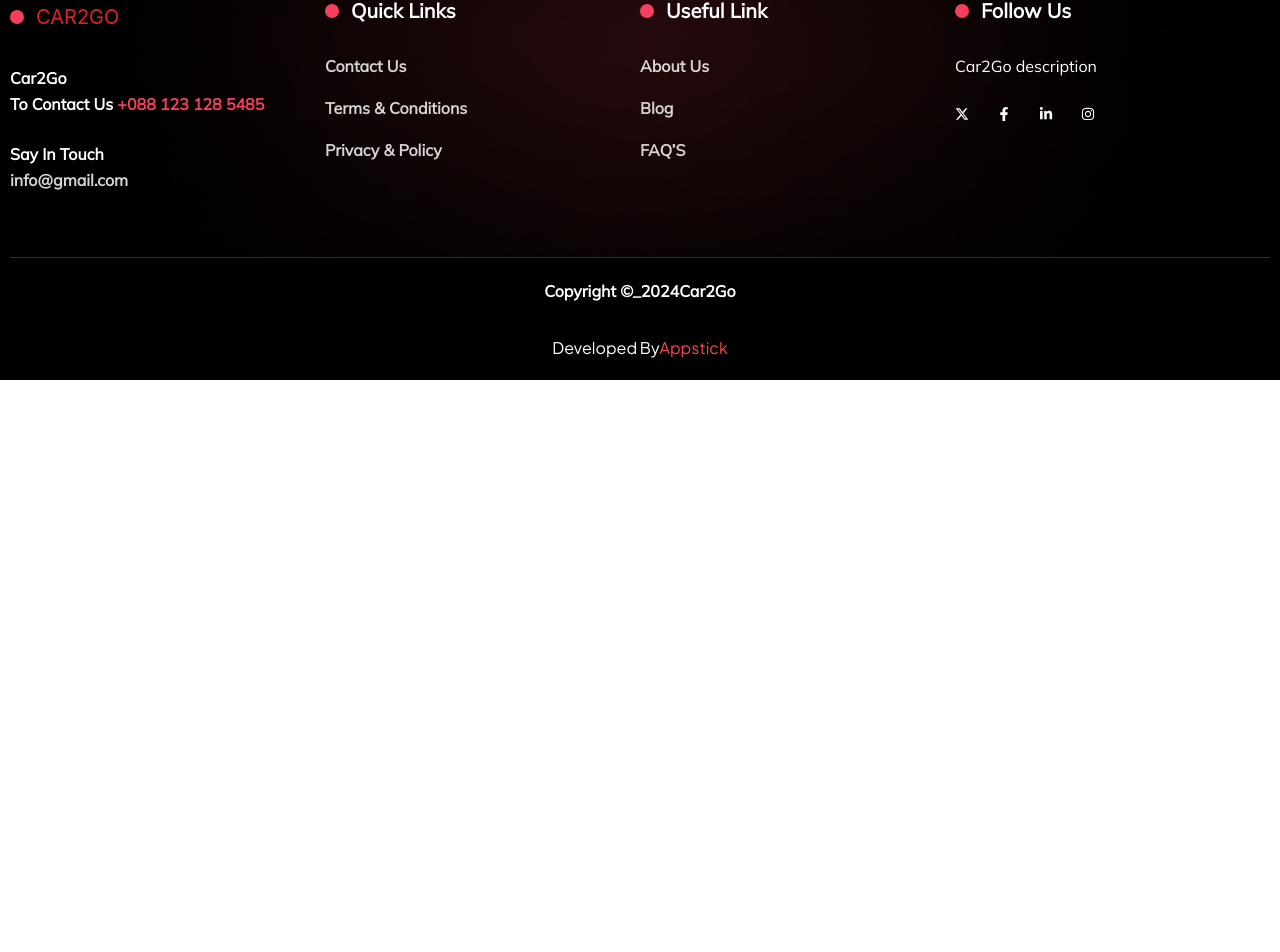
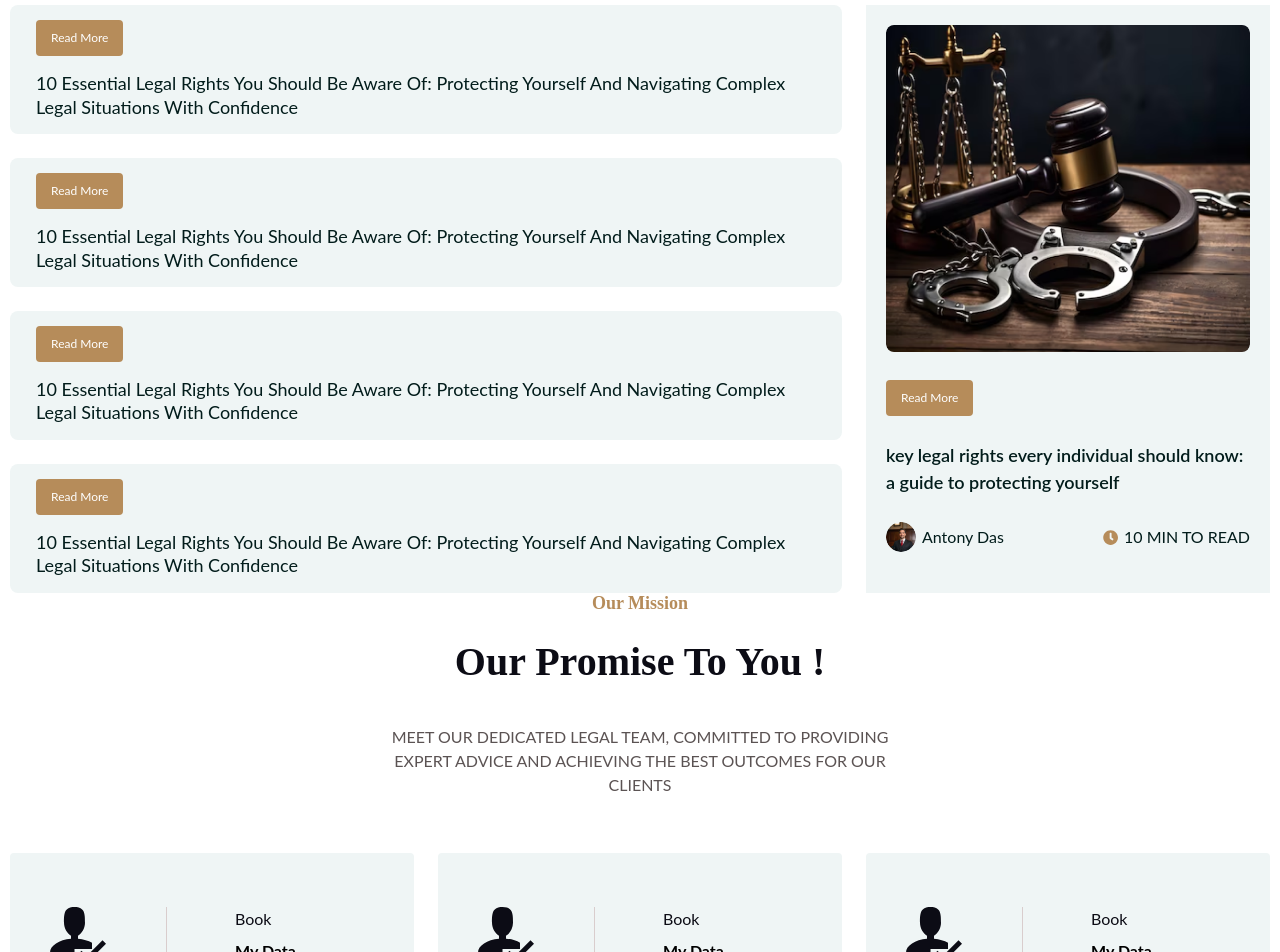
Before and after one commit to Tasniasamia/My_project, a Next.js app: page /court in a window 1280 px wide. Shown: the part 6753-7705 px from the top of the page. Before the commit the page ends 7133 px from the top, so only its background shows below. Built offline with nearby package versions, Linux system fonts and the light colour scheme; no server answers.

Commit message:
without some bugs design done

```diff
--- a/app/(site)/court/page.js
+++ b/app/(site)/court/page.js
@@ -1,5 +1,7 @@
 "use client";
 import About from "@/app/components/court/about";
+import Blog from "@/app/components/court/blog";
+import Booking from "@/app/components/court/booking";
 import Client from "@/app/components/court/client";
 import Counter from "@/app/components/court/counter";
 import Hero from "@/app/components/court/hero";
@@ -19,6 +21,8 @@ const page = () => {
             <Justice/>
             <Project/>
             <Client/>
+            <Blog/>
+            <Booking/>
         </div>
     );
 };
--- /dev/null
+++ b/app/components/court/blog.js
@@ -0,0 +1,95 @@
+"use client";
+
+import Image from "next/image";
+import { FaClock } from "react-icons/fa";
+
+const Blog = () => {
+  return (
+    <div className="container py-[130px]">
+      <h4 className="header-4-bold text-[#B68C5A]">service</h4>
+      <h2 className="text-[#0C0C15] mt-[24px] about-title mt-[24px]">
+        Case Study
+      </h2>
+      <p className="mt-[56px] lg:w-[536px] w-full mb-[85px] text-[#5B5353] font-normal uppercase font-['Lato'] text-base line-height-[170%]">
+        Our legal services are designed to protect your rights and deliver
+        results. With expertise across a range of practice areas, we provide
+        personalized, professional support for every case.
+      </p>
+      <div className="grid lg:grid-cols-3 grid-cols-1 gap-[24px]">
+        <div className="lg:col-span-2 col-span-1 grid grid-cols-1 gap-[24px]">
+          <div className="px-[26px] py-[15px] bg-[#EFF5F5] rounded-[8px]">
+            <button className="px-[15px] py-[10px] bg-[#B68C5A] text-white rounded-[4px] cursor-pointer font-normal font-['Lato'] text-xs">
+              Read More
+            </button>
+            <p className="pt-[16px] text-[#021C1B] blog-text">
+              10 Essential Legal Rights You Should Be Aware of: Protecting
+              Yourself and Navigating Complex Legal Situations with Confidence
+            </p>
+          </div>
+          <div className="px-[26px] py-[15px] bg-[#EFF5F5] rounded-[8px]">
+            <button className="px-[15px] py-[10px] bg-[#B68C5A] text-white rounded-[4px] cursor-pointer font-normal font-['Lato'] text-xs">
+              Read More
+            </button>
+            <p className="pt-[16px] text-[#021C1B] blog-text">
+              10 Essential Legal Rights You Should Be Aware of: Protecting
+              Yourself and Navigating Complex Legal Situations with Confidence
+            </p>
+          </div>
+          <div className="px-[26px] py-[15px] bg-[#EFF5F5] rounded-[8px]">
+            <button className="px-[15px] py-[10px] bg-[#B68C5A] text-white rounded-[4px] cursor-pointer font-normal font-['Lato'] text-xs">
+              Read More
+            </button>
+            <p className="pt-[16px] text-[#021C1B] blog-text">
+              10 Essential Legal Rights You Should Be Aware of: Protecting
+              Yourself and Navigating Complex Legal Situations with Confidence
+            </p>
+          </div>
+          <div className="px-[26px] py-[15px] bg-[#EFF5F5] rounded-[8px]">
+            <button className="px-[15px] py-[10px] bg-[#B68C5A] text-white rounded-[4px] cursor-pointer font-normal font-['Lato'] text-xs">
+              Read More
+            </button>
+            <p className="pt-[16px] text-[#021C1B] blog-text">
+              10 Essential Legal Rights You Should Be Aware of: Protecting
+              Yourself and Navigating Complex Legal Situations with Confidence
+            </p>
+          </div>
+        </div>
+        <div className="col-span-1 p-[20px] bg-[#EFF5F5]">
+          <Image
+            src="/court/blog.png"
+            width={455}
+            height={327}
+            alt="blog"
+            className="rounded-[8px] w-full md:h-[327px] h-[250px] object-fill"
+          />
+          <button className="mt-[28px] py-[10px] px-[15px] bg-[#B68C5A] text-white rounded-[4px] cursor-pointer font-normal font-['Lato'] text-xs">
+            Read More
+          </button>
+          <p className="text-[#021C1B] my-[26px] text-[18px] font-semibold font-[Lato] lowercase line-height-[130%]">
+            Key Legal Rights Every Individual Should Know: A Guide to Protecting
+            Yourself
+          </p>
+          <div className="flex flex-row justify-between items-center">
+            <div className="flex gap-[6px] items-center">
+              <Image
+                src="/court/image.png"
+                width={30}
+                height={30}
+                alt="image"
+                className="w-[30px] h-[30px] object-fill rounded-[30px]"
+              />
+              <span className="text-base font-normal font-[Lato] text-[#021C1B] capitalize">Antony Das</span>
+            </div>
+            <div className="flex gap-[6px] items-center">
+              <FaClock className="text-[15.22px] text-[#B68C5A]"
+              />
+              <span className="text-base font-normal font-[Lato] text-[#021C1B] uppercase">10 min to read</span>
+            </div>
+          </div>
+        </div>
+      </div>
+    </div>
+  );
+};
+
+export default Blog;
--- /dev/null
+++ b/app/components/court/booking.js
@@ -0,0 +1,79 @@
+"use client";
+import { ImUserCheck } from "react-icons/im";
+
+const Booking = () => {
+  return (
+    <div className="container pb-[150px]">
+      {/* title */}
+      <div className="text-center">
+        <h4 className="header-4-bold text-[#B68C5A]">our mission</h4>
+        <h2 className="text-[#0C0C15] mt-[24px] about-title">
+          our promise to you !
+        </h2>
+
+        <div className="flex justify-center  mt-[40px] mb-[56px] ">
+          <p className="lg:w-[535px] w-full  text-[#5B5353] font-normal uppercase font-['Lato'] text-base line-height-[170%]">
+            Meet our dedicated legal team, committed to providing expert advice
+            and achieving the best outcomes for our clients
+          </p>
+        </div>
+      </div>
+      {/* content */}
+      <div className="grid lg:grid-cols-3 md:grid-cols-2 grid-cols-1 gap-[24px]">
+        <div className="rounded-[4px] bg-[#EFF5F5] py-[54px] px-[40px] group">
+          <div className="flex items-center ">
+            <div className="pe-[60px] border-r-[1.5px] w-fit border-[#D9CDCD] group-hover:border-[#B68C5A] duration-300 transition-all">
+              <ImUserCheck className="text-[56px] text-[#0C0C15] group-hover:text-[#B68C5A] duration-300 transition-all" />
+            </div>
+            <div className="flex flex-col items-end sm:ps-[68px] ps-[30px]">
+              <div>
+                <p className="text-base font-normal capitalize font-[Lato] text-[#0C0C15] mb-[8px] group-hover:text-[#B68C5A] duration-300 transition-all">
+                  Book
+                </p>
+                <p className="text-base font-bold capitalize font-[Lato] text-black group-hover:text-[#B68C5A] duration-300 transition-all">
+                  my data
+                </p>
+              </div>
+            </div>
+          </div>
+        </div>
+        <div className="rounded-[4px] bg-[#EFF5F5] py-[54px] px-[40px] group">
+          <div className="flex items-center ">
+            <div className="pe-[60px] border-r-[1.5px] w-fit border-[#D9CDCD] group-hover:border-[#B68C5A] duration-300 transition-all">
+              <ImUserCheck className="text-[56px] text-[#0C0C15] group-hover:text-[#B68C5A] duration-300 transition-all" />
+            </div>
+            <div className="flex flex-col items-end sm:ps-[68px] ps-[30px]">
+              <div>
+                <p className="text-base font-normal capitalize font-[Lato] text-[#0C0C15] mb-[8px] group-hover:text-[#B68C5A] duration-300 transition-all">
+                  Book
+                </p>
+                <p className="text-base font-bold capitalize font-[Lato] text-black group-hover:text-[#B68C5A] duration-300 transition-all">
+                  my data
+                </p>
+              </div>
+            </div>
+          </div>
+        </div>
+        <div className="rounded-[4px] bg-[#EFF5F5] py-[54px] px-[40px] group">
+          <div className="flex items-center ">
+            <div className="pe-[60px] border-r-[1.5px] w-fit border-[#D9CDCD] group-hover:border-[#B68C5A] duration-300 transition-all">
+              <ImUserCheck className="text-[56px] text-[#0C0C15] group-hover:text-[#B68C5A] duration-300 transition-all" />
+            </div>
+            <div className="flex flex-col items-end sm:ps-[68px] ps-[30px]">
+              <div>
+                <p className="text-base font-normal capitalize font-[Lato] text-[#0C0C15] mb-[8px] group-hover:text-[#B68C5A] duration-300 transition-all">
+                  Book
+                </p>
+                <p className="text-base font-bold capitalize font-[Lato] text-black group-hover:text-[#B68C5A] duration-300 transition-all">
+                  my data
+                </p>
+              </div>
+            </div>
+          </div>
+        </div>
+      </div>
+    </div>
+  );
+};
+
+export default Booking;
--- a/app/components/court/client.js
+++ b/app/components/court/client.js
@@ -5,7 +5,7 @@ import Image from "next/image";
 const Client = () => {
   return (
     <div className="bg-[#EFF5F5] py-[60px]">
-      <div className="container flex lg:flex-row flex-col justify-between ">
+      <div className="container flex lg:flex-row flex-col justify-between lg:gap-0 gap-[60px] lg:items-center">
         <div className="lg:basis-1/2 basis-full h-[552px] relative  ">
           <Image
             src="/court/client.png"
--- a/globals.scss
+++ b/globals.scss
@@ -800,6 +800,14 @@ font-weight: 400;
 line-height: 140%; /* 22.4px */
 text-transform: capitalize;
 }
+.blog-text{
+font-family: Lato;
+font-size: 18px;
+font-style: normal;
+font-weight: 400;
+line-height: 130%; /* 23.4px */
+text-transform: capitalize;
+}
 @media screen and (max-width: 768px) {
   .header-1{
     font-family: Cormorant;
```
Also changed, not shown: public/court/blog.png (added), public/court/image.png (added).
